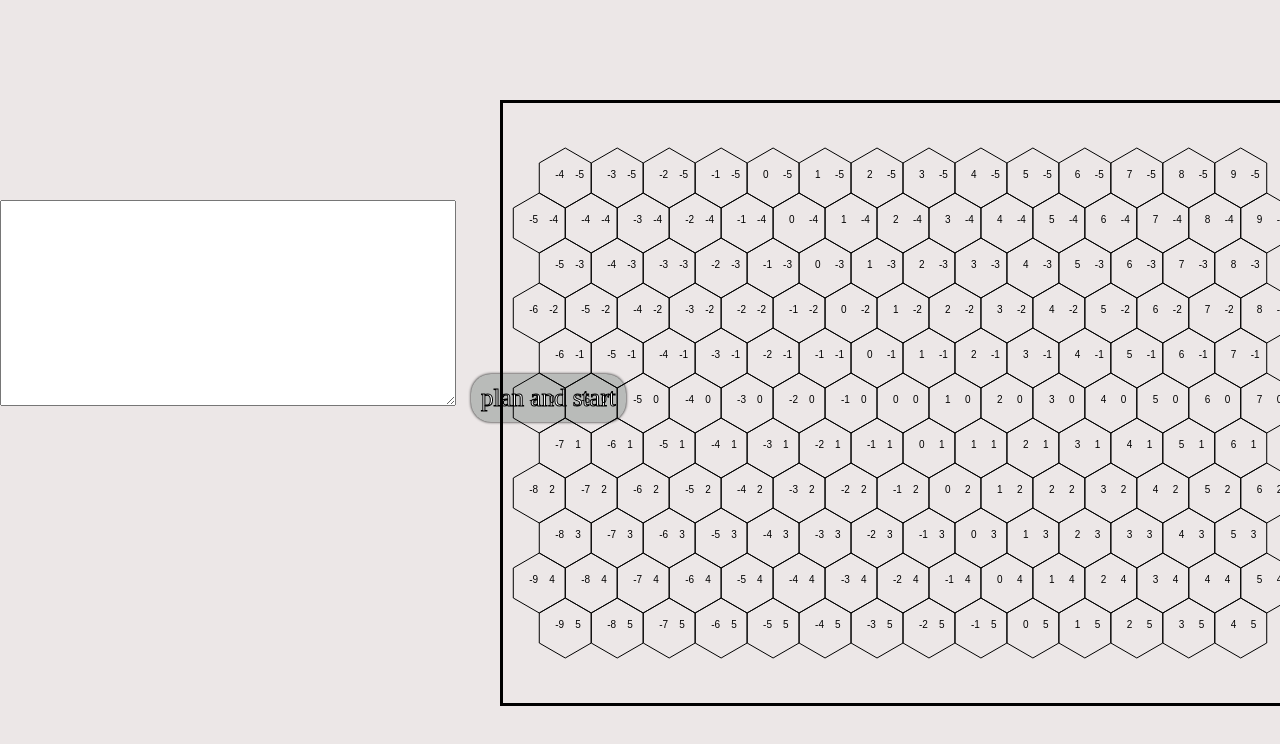
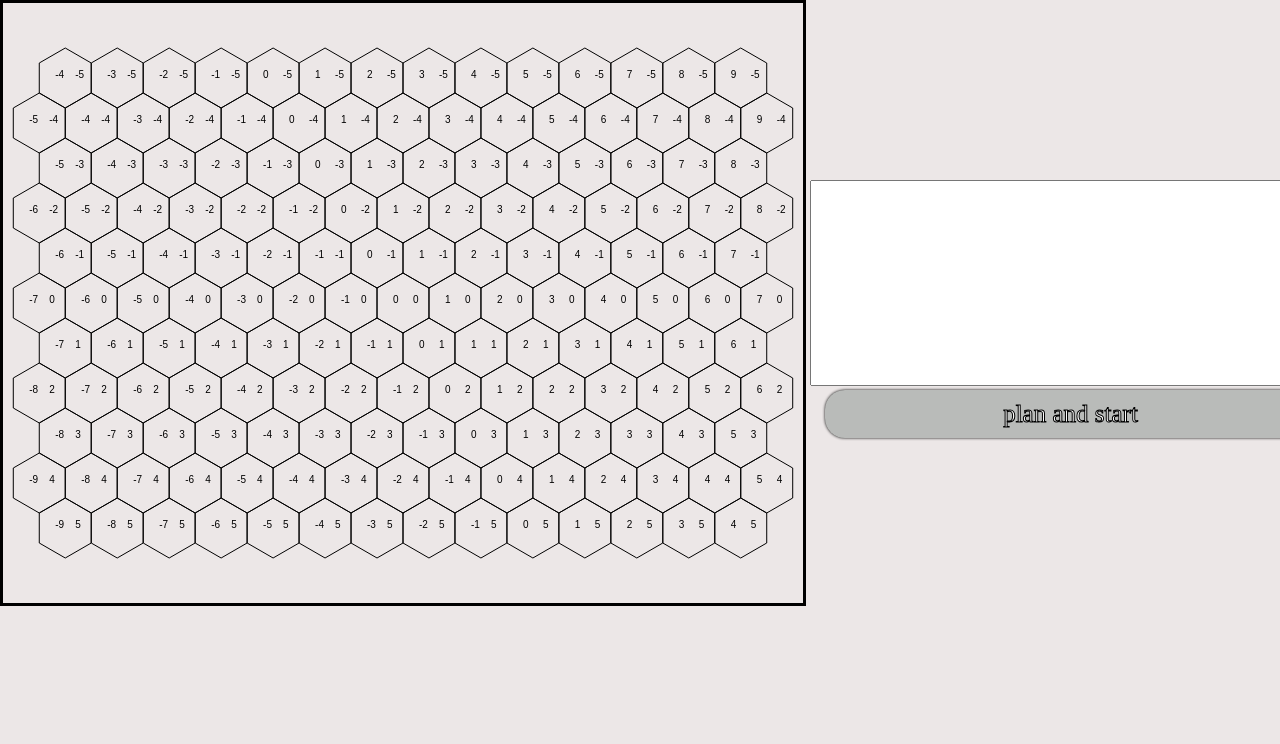
Before and after one commit to BezTTTT/PJOOP-Front, a React (Create React App) app: page / in a window 1280 px wide. Both pictures are taken after a click on the button "START". Shown: the top 744 px of the page. Built offline with nearby package versions, Linux system fonts and the light colour scheme.

Commit message:
fix grid ingame

```diff
--- a/src/components/canvasStyle.css
+++ b/src/components/canvasStyle.css
@@ -4,8 +4,8 @@ body {
 canvas {
   border: 3px solid black;
   position: absolute;
-  left: 500px;
-  right: auto;
+  /* left: 500px;
+  right: auto; */
 }
 .centered {
   height: 25vh;
--- a/src/components/ingame/PlayMenu.jsx
+++ b/src/components/ingame/PlayMenu.jsx
@@ -1,18 +1,20 @@
 import Canvas from "../Canvas";
 import React from "react";
 import "./SubmitStyles.css";
+
 export default class App extends React.Component {
   render() {
     return (
-      <div>
-        <div className="centered">
-          <Canvas />
-        </div>
-        <div>
+      <div className="grid-container">
+
+        <div><Canvas /></div>
+        <div className="rower">
           <textarea className="textArea"></textarea>
           <button className="submitButton">plan and start</button>
         </div>
-      </div>
+
+    </div>
+
     );
   }
 }
--- a/src/components/ingame/SubmitStyles.css
+++ b/src/components/ingame/SubmitStyles.css
@@ -16,6 +16,25 @@
 .Submit {
 }
 textArea {
-  width: 450px;
+  width: 500px;
   height: 200px;
 }
+
+
+.grid-container {
+
+  display: grid;
+  grid-template-columns:800px 100px;
+  grid-gap: 10px;
+
+}
+
+
+.rower
+
+{
+
+  display: grid;
+  grid-template-rows:210px ;
+  transform: translateY(180px);
+}
```
